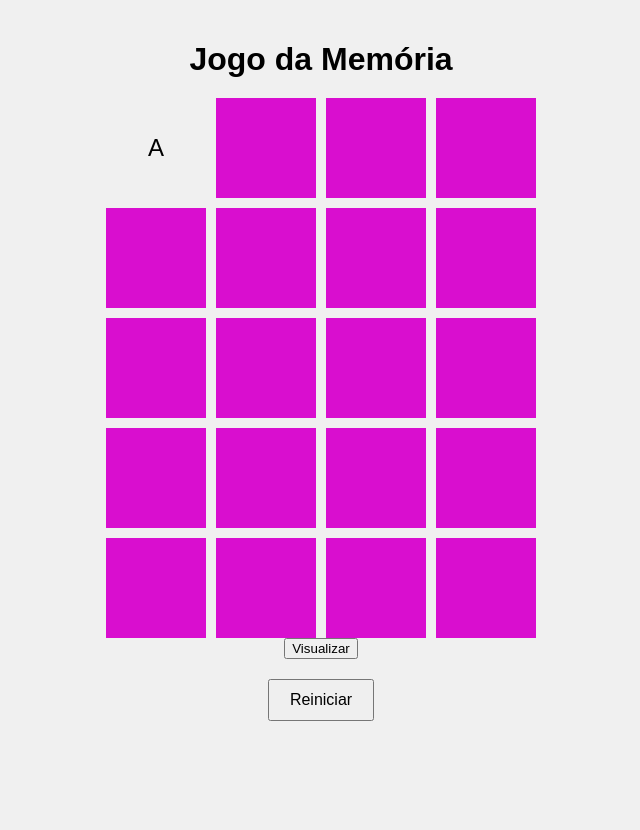
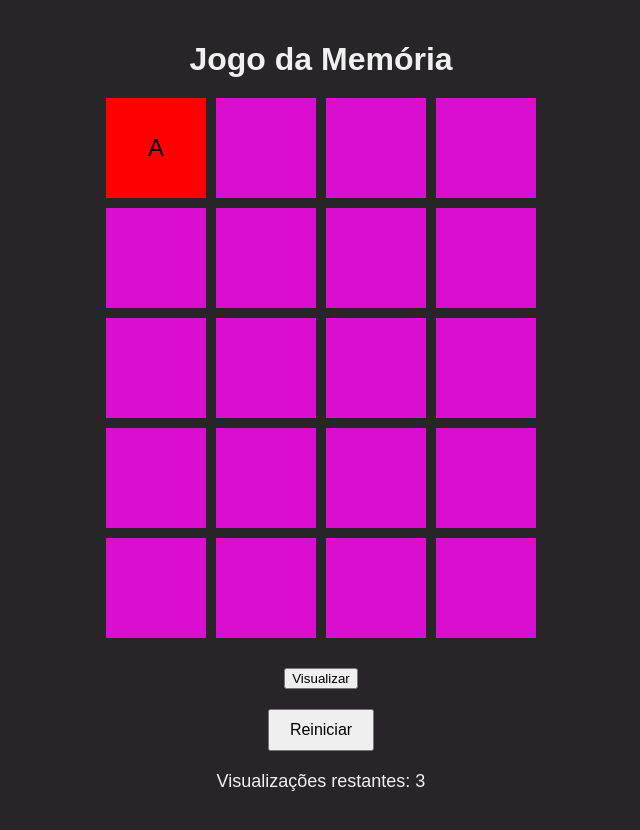
Before and after one commit to amandabmach/jogo-da-memoria, a plain HTML site: page index.html in a window 1280 px wide. Both pictures are taken after a click on the element 475 px from the left and 148 px from the top of the page. Shown: the whole page, without its empty margins (319-959 px from the left). Before the commit the page ends 800 px from the top, so only its background shows below. Drawn offline with Linux system fonts and the light colour scheme.

Commit message:
commit 2

```diff
--- a/index.html
+++ b/index.html
@@ -9,29 +9,30 @@
 <body>
     <h1>Jogo da Memória</h1>
     <div id="tabuleiro" class="tabuleiro">
-        <div class="carta" data-carta="A"></div>
-        <div class="carta" data-carta="D"></div>
-        <div class="carta" data-carta="F"></div>
-        <div class="carta" data-carta="B"></div>
-        <div class="carta" data-carta="E"></div>
-        <div class="carta" data-carta="C"></div>
-        <div class="carta" data-carta="G"></div>
-        <div class="carta" data-carta="B"></div>
-        <div class="carta" data-carta="C"></div>
-        <div class="carta" data-carta="H"></div>
-        <div class="carta" data-carta="J"></div>
-        <div class="carta" data-carta="D"></div>
-        <div class="carta" data-carta="A"></div>
-        <div class="carta" data-carta="I"></div>
-        <div class="carta" data-carta="F"></div>
-        <div class="carta" data-carta="E"></div>
-        <div class="carta" data-carta="H"></div>
-        <div class="carta" data-carta="J"></div>
-        <div class="carta" data-carta="G"></div>
-        <div class="carta" data-carta="I"></div>
+        <div class="carta pareada-A" data-carta="A"></div>
+        <div class="carta pareada-D" data-carta="D"></div>
+        <div class="carta pareada-F" data-carta="F"></div>
+        <div class="carta pareada-B" data-carta="B"></div>
+        <div class="carta pareada-E" data-carta="E"></div>
+        <div class="carta pareada-C" data-carta="C"></div>
+        <div class="carta pareada-G" data-carta="G"></div>
+        <div class="carta pareada-B" data-carta="B"></div>
+        <div class="carta pareada-C" data-carta="C"></div>
+        <div class="carta pareada-H" data-carta="H"></div>
+        <div class="carta pareada-J" data-carta="J"></div>
+        <div class="carta pareada-D" data-carta="D"></div>
+        <div class="carta pareada-A" data-carta="A"></div>
+        <div class="carta pareada-I" data-carta="I"></div>
+        <div class="carta pareada-F" data-carta="F"></div>
+        <div class="carta pareada-E" data-carta="E"></div>
+        <div class="carta pareada-H" data-carta="H"></div>
+        <div class="carta pareada-J" data-carta="J"></div>
+        <div class="carta pareada-G" data-carta="G"></div>
+        <div class="carta pareada-I" data-carta="I"></div>
     </div>
     <button class="visualizar">Visualizar</button>
     <button class="reiniciar">Reiniciar</button>
+    <p id="contadorVisualizacoes">Visualizações restantes: 3</p>
     <script src="script.js"></script>
 </body>
 </html>
--- a/script.js
+++ b/script.js
@@ -2,14 +2,28 @@ document.addEventListener('DOMContentLoaded', () => {
     const cartas = document.querySelectorAll('.carta');
     const botaoReiniciar = document.querySelector('.reiniciar');
     const botaoVisualizar = document.querySelector('.visualizar');
+    const contadorVisualizacoes = document.getElementById('contadorVisualizacoes');
 
     let cartasViradas = [];
+    let visualizacoesRestantes = 3; // Máximo de 3 visualizações
+
+    function atualizarContador() {
+        contadorVisualizacoes.textContent = `Visualizações restantes: ${visualizacoesRestantes}`;
+    }
+
+    function embaralharCartas() {
+        cartas.forEach(carta => {
+            const posicaoAleatoria = Math.floor(Math.random() * cartas.length);
+            carta.style.order = posicaoAleatoria;
+        });
+    }
 
     cartas.forEach(carta => {
         carta.addEventListener('click', () => {
-            if (cartasViradas.length < 2 && !carta.classList.contains('virada')) {
+            if (cartasViradas.length < 2 && !carta.classList.contains('virada') && !carta.classList.contains('pareado')) {
                 carta.classList.add('virada');
                 carta.textContent = carta.dataset.carta;
+                carta.classList.add(`pareado-${carta.dataset.carta}`); // Adicione a classe de cor
                 cartasViradas.push(carta);
 
                 if (cartasViradas.length === 2) {
@@ -22,6 +36,8 @@ document.addEventListener('DOMContentLoaded', () => {
     function verificarCombinacao() {
         const [carta1, carta2] = cartasViradas;
         if (carta1.dataset.carta === carta2.dataset.carta) {
+            carta1.classList.add('pareado');
+            carta2.classList.add('pareado');
             cartasViradas = [];
             if (document.querySelectorAll('.carta.virada').length === cartas.length) {
                 setTimeout(() => alert('Você ganhou!'), 500);
@@ -30,8 +46,10 @@ document.addEventListener('DOMContentLoaded', () => {
             setTimeout(() => {
                 carta1.classList.remove('virada');
                 carta1.textContent = '';
+                carta1.classList.remove(`pareado-${carta1.dataset.carta}`); // Remova a classe de cor
                 carta2.classList.remove('virada');
                 carta2.textContent = '';
+                carta2.classList.remove(`pareado-${carta2.dataset.carta}`); // Remova a classe de cor
                 cartasViradas = [];
             }, 1000);
         }
@@ -39,26 +57,46 @@ document.addEventListener('DOMContentLoaded', () => {
 
     function reiniciarJogo() {
         cartasViradas = [];
+        visualizacoesRestantes = 3; // Reinicia o contador de visualizações
+        botaoVisualizar.disabled = false; // Reativa o botão visualizar
+        atualizarContador(); // Atualiza o contador na página
         cartas.forEach(carta => {
             carta.classList.remove('virada');
+            carta.classList.remove('pareado');
             carta.textContent = '';
+            carta.classList.remove(`pareado-${carta.dataset.carta}`); // Remova a classe de cor ao reiniciar
         });
+        embaralharCartas();
     }
 
     function revelarCartas() {
+        if (visualizacoesRestantes > 0) {
+            visualizacoesRestantes--;
+            atualizarContador(); // Atualiza o contador na página
+            if (visualizacoesRestantes === 0) {
+                botaoVisualizar.disabled = true; // Desativa o botão após 3 usos
+            }
             cartas.forEach(carta => {
+                if (!carta.classList.contains('pareado')) {
                     carta.classList.add('virada');
                     carta.textContent = carta.dataset.carta;
+                    carta.classList.add(`pareado-${carta.dataset.carta}`); // Adicione a classe de cor ao revelar
+                }
             });
             setTimeout(() => {
                 cartas.forEach(carta => {
+                    if (!carta.classList.contains('pareado')) {
                         carta.classList.remove('virada');
                         carta.textContent = '';
+                        carta.classList.remove(`pareado-${carta.dataset.carta}`); // Remova a classe de cor após um tempo
+                    }
                 });
-        }, 6000);
+            }, 3000);
+        }
     }
 
     botaoVisualizar.addEventListener('click', revelarCartas);
     botaoReiniciar.addEventListener('click', reiniciarJogo);
-
+    embaralharCartas();
+    atualizarContador(); // Atualiza o contador na inicialização
 });
--- a/styles.css
+++ b/styles.css
@@ -8,9 +8,11 @@ body {
     background-color: #f0f0f0;
     margin: 0;
     padding: 20px;
+    background-color: #272527;
 }
 
 h1 {
+    color: #f0f0f0;
     margin-bottom: 20px;
 }
 
@@ -43,3 +45,25 @@ h1 {
     font-size: 16px;
     cursor: pointer;
 }
+
+.visualizar {
+    margin-top: 30px;
+}
+
+.carta.pareado-A { background-color: #ff0000; }
+.carta.pareado-B { background-color: #00ff00; }
+.carta.pareado-C { background-color: #ff7300; }
+.carta.pareado-D { background-color: #0000ff; }
+.carta.pareado-E { background-color: #fffb00; }
+.carta.pareado-F { background-color: #d400ff; }
+.carta.pareado-G { background-color: #ff009d; }
+.carta.pareado-H { background-color: #00d9ff; }
+.carta.pareado-I { background-color: #00ff9d; }
+.carta.pareado-J { background-color: #ffffff; }
+.carta.pareado-K { background-color: #4e4e4e; }
+
+#contadorVisualizacoes {
+    margin-top: 20px;
+    font-size: 18px;
+    color: #f0f0f0;
+}
```
Lines whose indentation alone changed are shown as unchanged.
